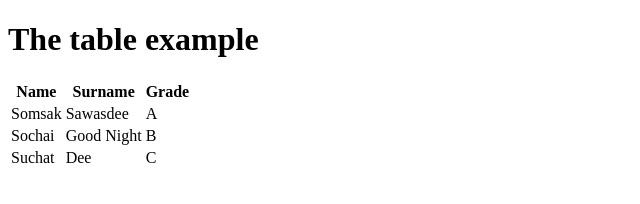
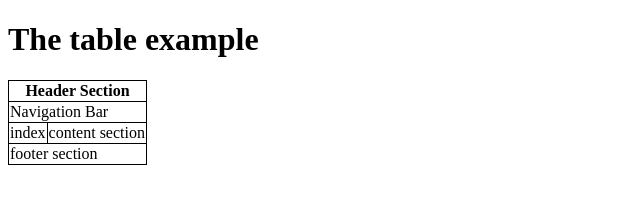
Before and after one commit to RonnaSat/DIIShop, a plain HTML site: page index.html in a window 1280 px wide. Shown: the whole page, without its empty margins (0-640 px from the left). Drawn offline with Linux system fonts and the light colour scheme.

Commit message:
columnSpan

```diff
--- a/index.html
+++ b/index.html
@@ -3,31 +3,25 @@
 
 <head>
     <meta charset="UTF-8">
-
+    <link rel="stylesheet" href="./style.css">
 </head>
 
 <body>
     <h1>The table example</h1>
     <table>
         <tr>
-            <th>Name</th>
-            <th>Surname</th>
-            <th>Grade</th>
+            <th colspan="2">Header Section</th>
         </tr>
         <tr>
-            <td>Somsak</td>
-            <td>Sawasdee</td>
-            <td>A</td>
+            <td colspan="2">Navigation Bar</td>
         </tr>
         <tr>
-            <td>Sochai</td>
-            <td>Good Night</td>
-            <td>B</td>
+            <td>index</td>
+            <td>content section</td>
         </tr>
         <tr>
-            <td>Suchat</td>
-            <td>Dee</td>
-            <td>C</td>
+            <td colspan="2">footer section</td>
+
         </tr>
     </table>
 </body>
--- /dev/null
+++ b/style.css
@@ -0,0 +1,5 @@
+
+  table, th, td {
+    border:1px solid black;
+    border-collapse: collapse;
+  }
```
